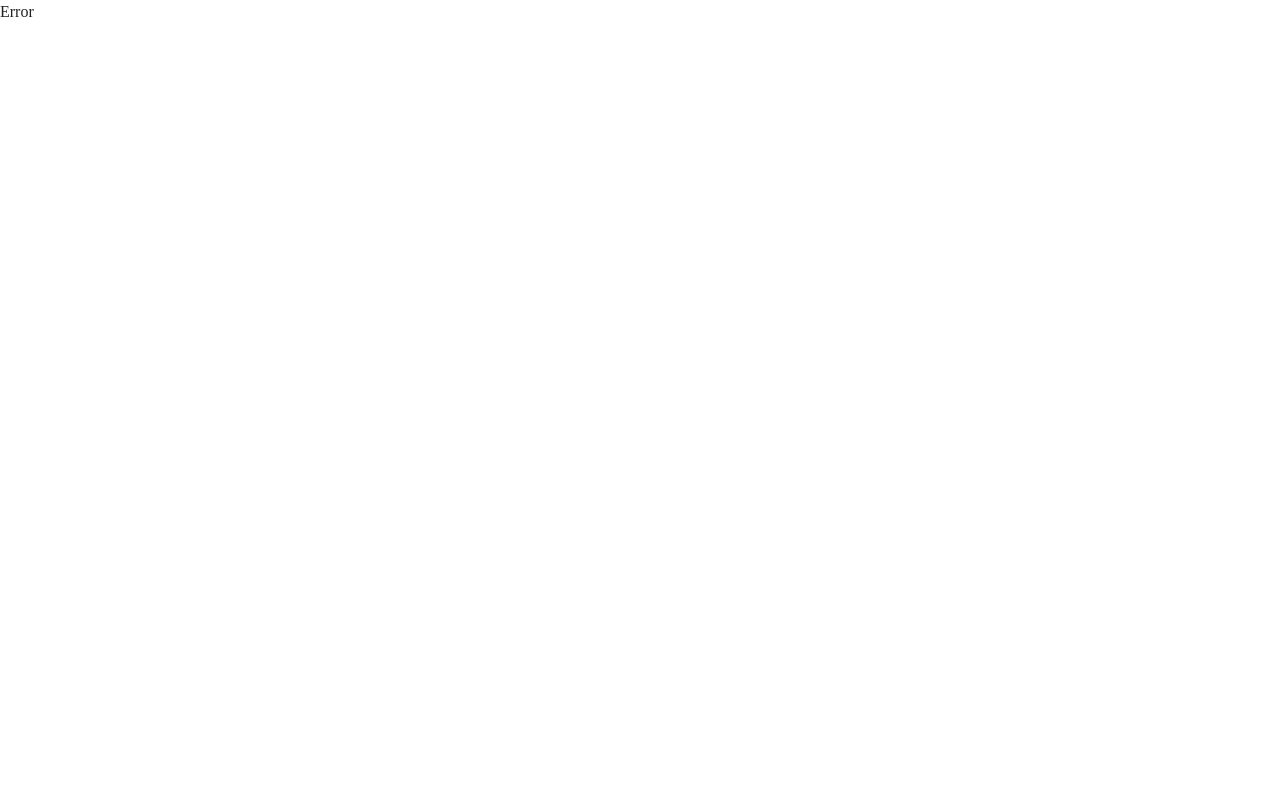
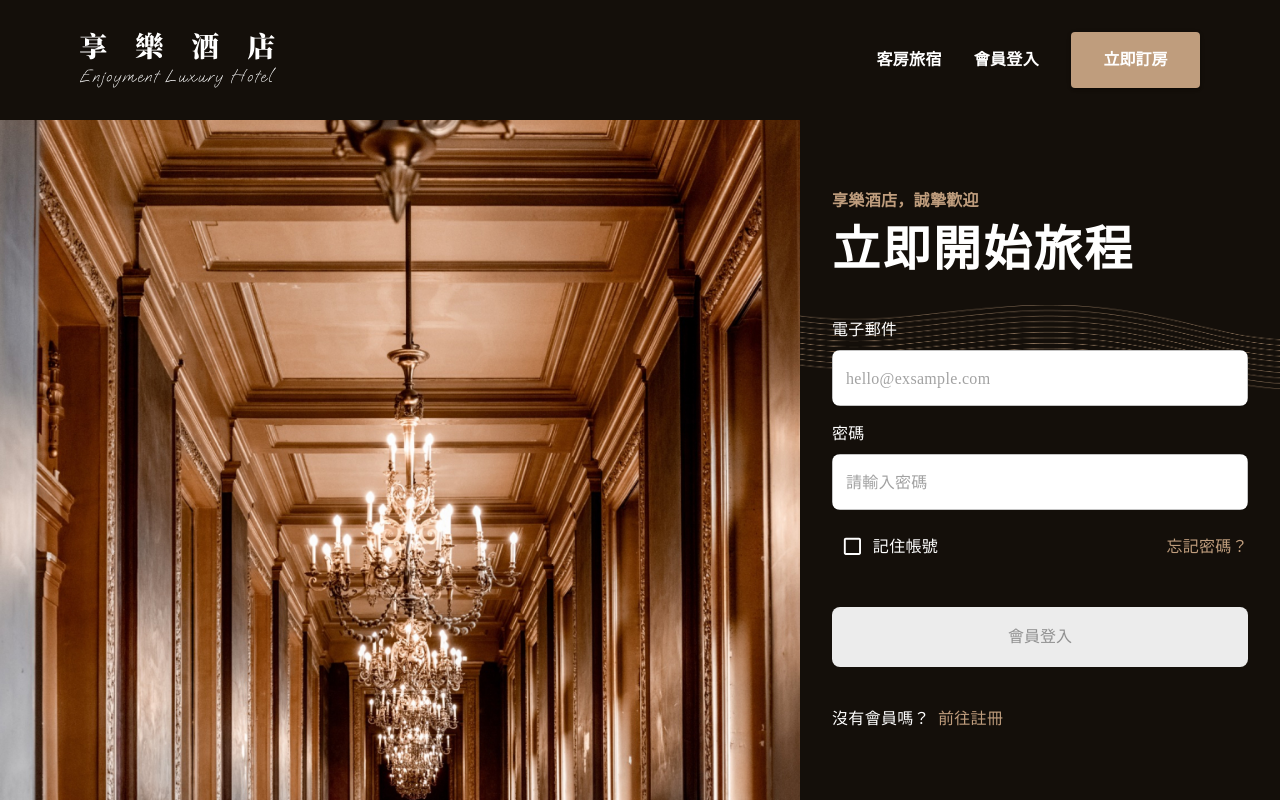
Before and after one commit to HsuanPeng/hotel-booking-website-2024, a React (Vite) app: page /signIn in a window 1280 px wide. Before the commit this address had no page. Shown: the top 800 px of the page. Built offline with nearby package versions, Linux system fonts and the light colour scheme.

Commit message:
style: create SingIn component and RWD

```diff
--- a/src/pages/Root.tsx
+++ b/src/pages/Root.tsx
@@ -1,5 +1,4 @@
 import { Outlet } from "react-router-dom";
-import Footer from "components/footer/Footer";
 import Header from "components/header/Header";
 
 // import MainNavigation from "../components/MainNavigation";
@@ -10,7 +9,6 @@ const RootLayout = () => {
       {/* <MainNavigation /> */}
       <Header />
       <Outlet />
-      <Footer />
     </div>
   );
 };
--- a/src/pages/home/Home.tsx
+++ b/src/pages/home/Home.tsx
@@ -4,6 +4,7 @@ import About from "./components/about/About";
 import Room from "./components/room/Room";
 import Food from "./components/food/Food";
 import Transportation from "./components/transportation/Transportation";
+import Footer from "components/footer/Footer";
 
 const Home = () => {
   return (
@@ -14,6 +15,7 @@ const Home = () => {
       <Room />
       <Food />
       <Transportation />
+      <Footer />
     </>
   );
 };
--- a/src/pages/home/components/Banner/Banner.style.ts
+++ b/src/pages/home/components/Banner/Banner.style.ts
@@ -84,7 +84,7 @@ export const CenterRight = styled(Box)(({ theme }) => ({
   [theme.breakpoints.down("lg")]: {
     marginLeft: "0px",
     paddingLeft: "26px",
-    paddingRight: "40px",
+    paddingRight: "30px",
     marginTop: "100px",
   },
 }));
--- a/src/pages/home/components/about/About.style.ts
+++ b/src/pages/home/components/about/About.style.ts
@@ -71,9 +71,10 @@ export const AboutTitleContainer = styled(Box)(({ theme }) => ({
 }));
 
 export const AboutTitleBox = styled(Box)(({ theme }) => ({
-  maxWidth: "98px",
+  maxWidth: "105px",
+  width: "100%",
   [theme.breakpoints.down("lg")]: {
-    maxWidth: "66px",
+    maxWidth: "70px",
   },
 }));
 
--- a/src/pages/home/components/food/Food.style.ts
+++ b/src/pages/home/components/food/Food.style.ts
@@ -53,10 +53,10 @@ export const TitleContainer = styled(Box)(({ theme }) => ({
 }));
 
 export const TitleBox = styled(Typography)(({ theme }) => ({
-  maxWidth: "98px",
+  maxWidth: "105px",
   letterSpacing: "5%",
   [theme.breakpoints.down("lg")]: {
-    maxWidth: "66px",
+    maxWidth: "70px",
   },
 }));
 
--- a/src/pages/home/components/transportation/Transportation.style.ts
+++ b/src/pages/home/components/transportation/Transportation.style.ts
@@ -39,16 +39,15 @@ export const TitleContainer = styled(Box)(({ theme }) => ({
 }));
 
 export const TitleBox = styled(Typography)({
-  maxWidth: "98px",
+  maxWidth: "105px",
   lineHeight: "57.6px",
-  letterSpacing: "5%",
 });
 
 export const Title = styled(Typography)(({ theme }) => ({
   color: theme.palette.primary.main,
   [theme.breakpoints.down("lg")]: {
     fontSize: "32px",
-    maxWidth: "66px",
+    maxWidth: "70px",
     lineHeight: "38.4px",
   },
 }));
--- /dev/null
+++ b/src/pages/signIn/SignIn.style.ts
@@ -0,0 +1,145 @@
+import { Box, Typography, TextField, Button } from "@mui/material";
+import { styled } from "@mui/material/styles";
+
+export const SignInContainer = styled(Box)(({ theme }) => ({
+  paddingTop: "120px",
+  display: "flex",
+  justifyContent: "center",
+  backgroundColor: theme.palette.secondary[120],
+  height: "100vh",
+  [theme.breakpoints.down("lg")]: {
+    top: "0px",
+    paddingLeft: "20px",
+    paddingRight: "20px",
+    paddingTop: "164px",
+  },
+}));
+
+export const SignInBG = styled(Box)(({ theme }) => ({
+  zIndex: 2,
+  minWidth: "800px",
+  [theme.breakpoints.down("lg")]: {
+    display: "none",
+  },
+}));
+
+export const SignInFormContainer = styled(Box)(({ theme }) => ({
+  display: "flex",
+  alignContent: "center",
+  justifyContent: "center",
+  maxWidth: "960px",
+  width: "100%",
+  maxHeight: "1080px",
+  height: "100%",
+  [theme.breakpoints.down("lg")]: {
+    flexDirection: "column",
+    alignItems: "center",
+    justifyContent: "flex-start",
+  },
+}));
+
+export const LineBox = styled(Box)(({ theme }) => ({
+  position: "absolute",
+  top: "305px",
+  zIndex: 0,
+  [theme.breakpoints.down("lg")]: {
+    top: "104px",
+  },
+}));
+
+export const SignInForm = styled(Box)({
+  display: "flex",
+  justifyContent: "center",
+  alignItems: "center",
+  flexDirection: "column",
+  gap: "40px",
+  width: "100%",
+  maxWidth: "416px",
+  zIndex: 1,
+});
+
+export const SignInTitleContainer = styled(Box)({
+  display: "flex",
+  flexDirection: "column",
+  gap: "8px",
+  width: "100%",
+});
+
+export const SignInTitle = styled(Typography)(({ theme }) => ({
+  color: theme.palette.primary.main,
+}));
+
+export const SignInSubtitle = styled(Typography)({
+  color: "white",
+});
+
+export const InputContainer = styled(Box)({
+  width: "100%",
+  display: "flex",
+  flexDirection: "column",
+  gap: "16px",
+});
+
+export const InputBox = styled(Box)({
+  gap: "8px",
+  flexDirection: "column",
+  width: "100%",
+  display: "flex",
+});
+
+export const InputLabel = styled(Typography)({
+  color: "white",
+  fontSize: "16px",
+});
+
+export const Input = styled(TextField)({
+  backgroundColor: "white",
+  borderRadius: "8px",
+});
+
+export const PasswordBox = styled(Box)({
+  display: "flex",
+  justifyContent: "space-between",
+  alignItems: "center",
+});
+
+export const PasswordLeft = styled(Box)({
+  display: "flex",
+  alignItems: "center",
+});
+
+export const PasswordForgot = styled(Box)(({ theme }) => ({
+  color: theme.palette.primary.main,
+  cursor: "pointer",
+}));
+
+export const LoginButton = styled(Button)(({ theme }) => ({
+  width: "100%",
+  backgroundColor: theme.palette.secondary[40],
+  paddingTop: "16px",
+  paddingBottom: "16px",
+  paddingLeft: "24px",
+  paddingRight: "24px",
+  borderRadius: "8px",
+  color: theme.palette.secondary[60],
+  "&:hover": {
+    backgroundColor: theme.palette.primary.main,
+    color: "white",
+  },
+}));
+
+export const GoRegister = styled(Box)({
+  display: "flex",
+  justifyContent: "flex-start",
+  alignItems: "center",
+  gap: "8px",
+});
+
+export const NotCustomer = styled(Typography)({
+  color: "white",
+});
+
+export const GoRegisterText = styled(Typography)(({ theme }) => ({
+  color: theme.palette.primary.main,
+  cursor: "pointer",
+}));
--- /dev/null
+++ b/src/pages/signIn/SignIn.tsx
@@ -0,0 +1,88 @@
+import { Box, Checkbox } from "@mui/material";
+import {
+  SignInContainer,
+  SignInBG,
+  SignInForm,
+  SignInFormContainer,
+  SignInTitleContainer,
+  SignInTitle,
+  SignInSubtitle,
+  InputBox,
+  InputContainer,
+  InputLabel,
+  Input,
+  LoginButton,
+  PasswordBox,
+  PasswordLeft,
+  PasswordForgot,
+  GoRegister,
+  GoRegisterText,
+  NotCustomer,
+  LineBox,
+} from "./SignIn.style";
+import BG from "assets/pic/signIn/Login_BG.jpg";
+import Line from "assets/pic/home/Line.png";
+
+const SignIn = () => {
+  return (
+    <SignInContainer>
+      <SignInBG>
+        <img src={BG} alt="bg" />
+      </SignInBG>
+      <SignInFormContainer>
+        <LineBox>
+          <img src={Line} alt="line" />
+        </LineBox>
+        <SignInForm>
+          <SignInTitleContainer>
+            <SignInTitle variant="title">享樂酒店，誠摯歡迎</SignInTitle>
+            <SignInSubtitle variant="h1">立即開始旅程</SignInSubtitle>
+          </SignInTitleContainer>
+          <InputContainer>
+            <InputBox>
+              <InputLabel>電子郵件</InputLabel>
+              <Input variant="outlined" placeholder="hello@exsample.com" />
+            </InputBox>
+            <InputBox>
+              <InputLabel>密碼</InputLabel>
+              <Input
+                variant="outlined"
+                placeholder="請輸入密碼"
+                type="password"
+              />
+            </InputBox>
+            <InputBox>
+              <PasswordBox>
+                <PasswordLeft>
+                  <Checkbox
+                    size="small"
+                    sx={{
+                      color: "white",
+                    }}
+                  />
+                  <InputLabel>記住帳號</InputLabel>
+                </PasswordLeft>
+                <Box>
+                  <InputLabel>
+                    <PasswordForgot>忘記密碼？</PasswordForgot>
+                  </InputLabel>
+                </Box>
+              </PasswordBox>
+            </InputBox>
+          </InputContainer>
+          <InputBox>
+            <LoginButton>會員登入</LoginButton>
+          </InputBox>
+          <InputBox>
+            <GoRegister>
+              <NotCustomer variant="body1">沒有會員嗎？</NotCustomer>
+              <GoRegisterText>前往註冊</GoRegisterText>
+            </GoRegister>
+          </InputBox>
+        </SignInForm>
+      </SignInFormContainer>
+    </SignInContainer>
+  );
+};
+
+export default SignIn;
--- a/src/pages/signup/Signup.tsx
+++ b/src/pages/signup/Signup.tsx
@@ -1,7 +1,5 @@
-import React from "react";
-
-const Signup = () => {
-  return <div>Signup</div>;
+const SignUp = () => {
+  return <div>SignUp</div>;
 };
 
-export default Signup;
+export default SignUp;
--- a/src/theme/typography.ts
+++ b/src/theme/typography.ts
@@ -5,61 +5,73 @@ const typography = {
     fontSize: "100px",
     fontWeight: 700,
     lineHeight: "120px",
+    letterSpacing: "5px",
   },
   h1: {
     fontSize: "48px",
     fontWeight: 700,
     lineHeight: "57.6px",
+    letterSpacing: "2.4px",
   },
   h2: {
     fontSize: "40px",
     fontWeight: 700,
     lineHeight: "48px",
+    letterSpacing: "2px",
   },
   h3: {
     fontSize: "32px",
     fontWeight: 700,
     lineHeight: "38.4px",
+    letterSpacing: "1.6px",
   },
   h4: {
     fontSize: "28px",
     fontWeight: 700,
     lineHeight: "33.6px",
+    letterSpacing: "1.4px",
   },
   h5: {
     fontSize: "24px",
     fontWeight: 700,
     lineHeight: "28.8px",
+    letterSpacing: "1.2px",
   },
   h6: {
     fontSize: "20px",
     fontWeight: 700,
     lineHeight: "24px",
+    letterSpacing: "1px",
   },
   title: {
     fontSize: "16px",
     fontWeight: 700,
     lineHeight: "24px",
+    letterSpacing: "0.32px",
   },
   subtitle1: {
     fontSize: "14px",
     fontWeight: 700,
     lineHeight: "21px",
+    letterSpacing: "0.28px",
   },
   body1: {
     fontSize: "16px",
     fontWeight: 500,
     lineHeight: "24px",
+    letterSpacing: "0.32px",
   },
   body2: {
     fontSize: "14px",
     fontWeight: 500,
     lineHeight: "21px",
+    letterSpacing: "0.28px",
   },
   tiny: {
     fontSize: "12px",
     fontWeight: 500,
     lineHeight: "18px",
+    letterSpacing: "0.24px",
   },
 };
 
```
Also changed, not shown: src/App.tsx (+8 -3 lines), src/assets/pic/signIn/Login_BG.jpg (added).
